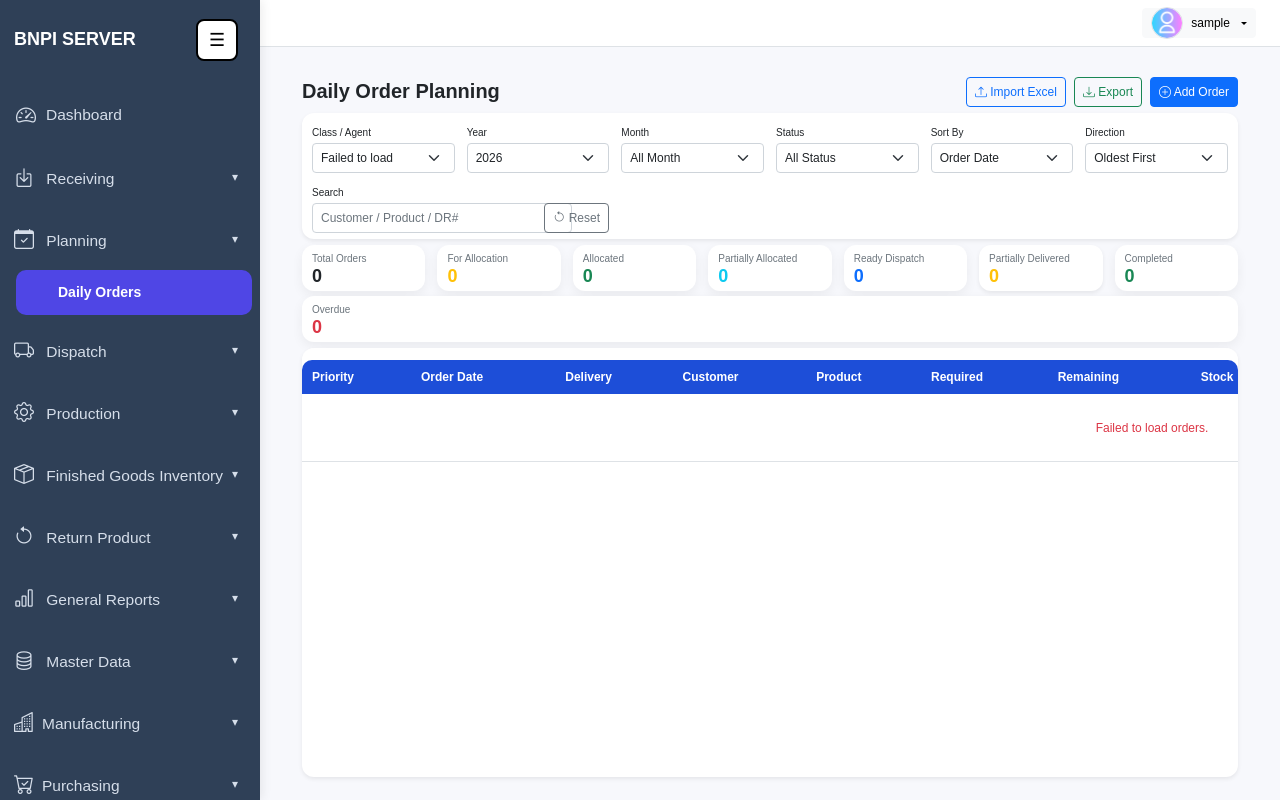
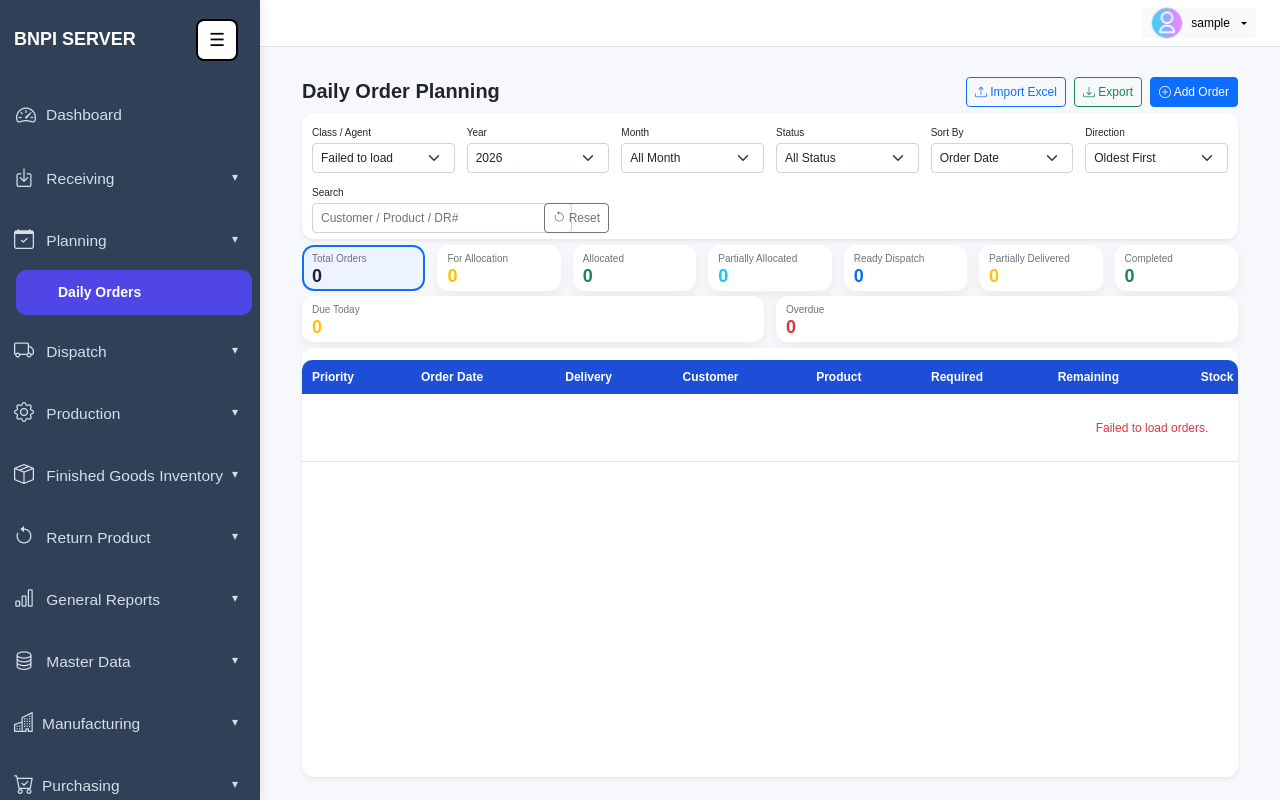
Before and after one commit to bobwendelarcon/biostar-inventory-dashboard, an ASP.NET Core app: page /DailyOrder in a window 1280 px wide. Run offline with ASP.NET Core 8, Linux system fonts and the light colour scheme; the visitor is signed in with stand-in values (Sample User, id 1); the project's own start-up code is not run, and a stand-in starts its controllers and pages.

Commit message:
added summary car

```diff
--- a/biostar_inventory_dashboard/Views/DailyOrder/Index.cshtml
+++ b/biostar_inventory_dashboard/Views/DailyOrder/Index.cshtml
@@ -105,6 +105,7 @@
                         <option value="READY FOR DISPATCH">Ready for Dispatch</option>
                         <option value="PARTIALLY DELIVERED">Partially Delivered</option>
                         <option value="COMPLETED">Completed</option>
+                        <option value="DUE TODAY">Due Today</option>
                         <option value="OVERDUE">Overdue</option>
                         <option value="CANCELLED">Cancelled</option>
                     </select>
@@ -158,19 +159,24 @@
     </div>
 
     <!-- SUMMARY CARDS -->
-    <div class="row g-3 mb-4">
+    <div class="row g-3 mb-4" id="dailyOrderSummaryCards">
 
         <div class="col">
-            <div class="card summary-card h-100">
+            <div class="card summary-card h-100"
+                 data-status="ALL">
                 <div class="card-body">
                     <div class="summary-label">Total Orders</div>
-                    <div class="summary-value" id="summaryTotalOrders">0</div>
+                    <div class="summary-value"
+                         id="summaryTotalOrders">
+                        0
+                    </div>
                 </div>
             </div>
         </div>
 
         <div class="col">
-            <div class="card summary-card h-100">
+            <div class="card summary-card h-100"
+                 data-status="FOR ALLOCATION">
                 <div class="card-body">
                     <div class="summary-label">For Allocation</div>
                     <div class="summary-value text-warning" id="summaryForAllocation">0</div>
@@ -179,7 +185,8 @@
         </div>
 
         <div class="col">
-            <div class="card summary-card h-100">
+        <div class="card summary-card h-100"
+             data-status="ALLOCATED">
             <div class="card-body">
                     <div class="summary-label">Allocated</div>
                     <div class="summary-value text-success" id="summaryAllocated">0</div>
@@ -188,7 +195,8 @@
         </div>
 
 <div class="col">
-            <div class="card summary-card h-100">
+<div class="card summary-card h-100"
+     data-status="PARTIALLY ALLOCATED">
                 <div class="card-body">
                     <div class="summary-label">Partially Allocated</div>
                     <div class="summary-value text-info" id="summaryPartial">0</div>
@@ -197,7 +205,8 @@
         </div>
 
         <div class="col">
-            <div class="card summary-card h-100">
+    <div class="card summary-card h-100"
+         data-status="READY FOR DISPATCH">
             <div class="card-body">
                     <div class="summary-label">Ready Dispatch</div>
                     <div class="summary-value text-primary" id="summaryReadyDispatch">0</div>
@@ -206,7 +215,8 @@
         </div>
 
         <div class="col">
-            <div class="card border-0 shadow-sm rounded-4 summary-card h-100">
+        <div class="card summary-card h-100"
+             data-status="PARTIALLY DELIVERED">
             <div class="card-body">
                     <div class="summary-label">Partially Delivered</div>
                     <div class="summary-value text-warning" id="summaryPartiallyDelivered">0</div>
@@ -215,7 +225,8 @@
         </div>
 
         <div class="col">
-            <div class="card summary-card h-100">
+        <div class="card summary-card h-100"
+             data-status="COMPLETED">
             <div class="card-body">
                     <div class="summary-label">Completed</div>
                     <div class="summary-value text-success" id="summaryCompleted">0</div>
@@ -224,7 +235,21 @@
         </div>
 
         <div class="col">
-            <div class="card summary-card h-100">
+        <div class="card summary-card h-100"
+             data-status="DUE TODAY">
+            <div class="card-body">
+                    <div class="summary-label">Due Today</div>
+                    <div class="summary-value text-warning"
+                         id="summaryDueToday">
+                        0
+                    </div>
+                </div>
+            </div>
+        </div>
+
+        <div class="col">
+        <div class="card summary-card h-100"
+             data-status="OVERDUE">
             <div class="card-body">
                     <div class="summary-label">Overdue</div>
                     <div class="summary-value text-danger" id="summaryOverdue">0</div>
--- a/biostar_inventory_dashboard/appsettings.json
+++ b/biostar_inventory_dashboard/appsettings.json
@@ -7,7 +7,7 @@
 
     //local
 
-    // "BaseUrl": "https://localhost:7114/"
+   //  "BaseUrl": "https://localhost:7114/"
 
 
   }
--- a/biostar_inventory_dashboard/wwwroot/css/dailyorder.css
+++ b/biostar_inventory_dashboard/wwwroot/css/dailyorder.css
@@ -477,3 +477,27 @@ body {
     font-weight: 600;
     margin-top: 3px;
 }
+
+/* ==========================================
+   CLICKABLE SUMMARY CARDS
+   ========================================== */
+
+#dailyOrderSummaryCards .summary-card {
+    cursor: pointer;
+    transition: background-color 0.15s ease, box-shadow 0.15s ease;
+}
+
+    #dailyOrderSummaryCards .summary-card:hover {
+        background-color: #f0f5ff;
+        box-shadow: inset 0 0 0 1px #86b7fe !important;
+    }
+
+    #dailyOrderSummaryCards .summary-card.active {
+        background-color: #eef4ff;
+        box-shadow: inset 0 0 0 2px #0d6efd !important;
+    }
+
+    #dailyOrderSummaryCards .summary-card:focus-visible {
+        outline: 2px solid #0d6efd;
+        outline-offset: 2px;
+    }
--- a/biostar_inventory_dashboard/wwwroot/js/dailyorder.js
+++ b/biostar_inventory_dashboard/wwwroot/js/dailyorder.js
@@ -8,7 +8,7 @@ let dailyOrderCurrentPage = 1;
 let dailyOrderTotalPages = 1;
 
 let dailyOrderIsLoadingPrevious = false;
-
+let pendingDailyOrderReload = false;
 
 function setDailyOrderDefaultFilters() {
 
@@ -82,6 +82,9 @@ document.addEventListener("DOMContentLoaded", function () {
         "",
         url.pathname + url.search + url.hash
     );
+
+    // Initialize clickable summary cards
+    initializeSummaryCards();
 
     // Load orders using default filters
     loadDailyOrders(true);
@@ -242,7 +245,12 @@ document.addEventListener("DOMContentLoaded", function () {
         ?.addEventListener("change", () => loadDailyOrders(true));
 
     document.getElementById("statusFilter")
-        ?.addEventListener("change", () => loadDailyOrders(true));
+        ?.addEventListener("change", function () {
+
+            updateActiveSummaryCard();
+
+            loadDailyOrders(true);
+        });
 
     document.getElementById("sortByFilter")
         ?.addEventListener("change", () => loadDailyOrders(true));
@@ -732,14 +740,41 @@ function resetDailyOrderFilters() {
     if (searchInput) {
         searchInput.value = "";
     }
-    // Remove the sidebar notification filter from the URL
+
+    clearTimeout(window.dailyOrderTypingTimeout);
+    isTypingFilter = false;
+
     const url = new URL(window.location.href);
+
     url.searchParams.delete("status");
-    window.history.replaceState({}, "", url.pathname + url.search + url.hash);
+
+    window.history.replaceState(
+        {},
+        "",
+        url.pathname + url.search + url.hash
+    );
+
     setDailyOrderDefaultFilters();
+
+    updateActiveSummaryCard();
 
     dailyOrderCurrentPage = 1;
     dailyOrderTotalPages = 1;
+
+    loadDailyOrders(true);
+}
+function processPendingDailyOrderReload() {
+
+    if (isLoadingDailyOrders ||
+        dailyOrderIsLoadingPrevious) {
+        return;
+    }
+
+    if (!pendingDailyOrderReload) {
+        return;
+    }
+
+    pendingDailyOrderReload = false;
 
     loadDailyOrders(true);
 }
@@ -1492,7 +1527,13 @@ function toInputDate(dateStr) {
 
 async function loadDailyOrders(scrollToBottom = false) {
 
-    if (isLoadingDailyOrders) return;
+    if (isLoadingDailyOrders ||
+        dailyOrderIsLoadingPrevious) {
+
+        pendingDailyOrderReload = true;
+        return;
+    }
+
     isLoadingDailyOrders = true;
 
     try {
@@ -1554,7 +1595,10 @@ async function loadDailyOrders(scrollToBottom = false) {
                 Failed to load orders.
             </td></tr>`;
     } finally {
+
         isLoadingDailyOrders = false;
+
+        processPendingDailyOrderReload();
     }
 }
 
@@ -1669,9 +1713,12 @@ async function fillDailyOrderInitialView() {
 
 async function loadPreviousDailyOrders() {
 
-    if (dailyOrderIsLoadingPrevious)
+    if (dailyOrderIsLoadingPrevious ||
+        isLoadingDailyOrders ||
+        pendingDailyOrderReload) {
+
         return;
-
+    }
     if (dailyOrderCurrentPage <= 1)
         return;
 
@@ -1737,15 +1784,19 @@ async function loadPreviousDailyOrders() {
     }
     finally {
 
-        dailyOrderIsLoadingPrevious =
-            false;
+        dailyOrderIsLoadingPrevious = false;
+
+        processPendingDailyOrderReload();
     }
 }
 
 async function refreshLoadedDailyOrders() {
-
-    if (isLoadingDailyOrders)
+    if (isLoadingDailyOrders ||
+        dailyOrderIsLoadingPrevious) {
+
+        pendingDailyOrderReload = true;
         return;
+    }
 
     const wrapper =
         document.querySelector(".dailyorder-table-wrapper");
@@ -1966,19 +2017,105 @@ async function refreshLoadedDailyOrders() {
     finally {
 
         isLoadingDailyOrders = false;
+
+        processPendingDailyOrderReload();
     }
 }
 
 function renderDailyOrderSummary(summary) {
-    document.getElementById("summaryTotalOrders").textContent = summary?.totalOrders ?? 0;
-    document.getElementById("summaryForAllocation").textContent = summary?.forAllocation ?? 0;
-    document.getElementById("summaryAllocated").textContent = summary?.allocated ?? 0;
-    document.getElementById("summaryPartial").textContent = summary?.partial ?? 0;
-    document.getElementById("summaryReadyDispatch").textContent = summary?.readyDispatch ?? 0;
-    document.getElementById("summaryPartiallyDelivered").textContent = summary?.partiallyDelivered ?? 0;
-    document.getElementById("summaryOverdue").textContent = summary?.overdue ?? 0;
-    document.getElementById("summaryCompleted").textContent = summary?.completed ?? 0;
-}
+
+    document.getElementById("summaryTotalOrders").textContent =
+        summary?.totalOrders ?? 0;
+
+    document.getElementById("summaryForAllocation").textContent =
+        summary?.forAllocation ?? 0;
+
+    document.getElementById("summaryAllocated").textContent =
+        summary?.allocated ?? 0;
+
+    document.getElementById("summaryPartial").textContent =
+        summary?.partial ?? 0;
+
+    document.getElementById("summaryReadyDispatch").textContent =
+        summary?.readyDispatch ?? 0;
+
+    document.getElementById("summaryPartiallyDelivered").textContent =
+        summary?.partiallyDelivered ?? 0;
+
+    document.getElementById("summaryOverdue").textContent =
+        summary?.overdue ?? 0;
+
+    document.getElementById("summaryCompleted").textContent =
+        summary?.completed ?? 0;
+
+    document.getElementById("summaryDueToday").textContent =
+        summary?.dueToday ?? 0;
+
+    updateActiveSummaryCard();
+}
+function initializeSummaryCards() {
+
+    const cards = document.querySelectorAll(
+        "#dailyOrderSummaryCards .summary-card[data-status]"
+    );
+
+    cards.forEach(card => {
+
+        card.setAttribute("role", "button");
+        card.setAttribute("tabindex", "0");
+
+        const selectCard = () => {
+
+            const statusFilter =
+                document.getElementById("statusFilter");
+
+            if (!statusFilter) return;
+
+            statusFilter.value = card.dataset.status;
+
+            statusFilter.dispatchEvent(
+                new Event("change", { bubbles: true })
+            );
+        };
+
+        card.addEventListener("click", selectCard);
+
+        card.addEventListener("keydown", function (e) {
+
+            if (e.key === "Enter" || e.key === " ") {
+
+                e.preventDefault();
+
+                selectCard();
+            }
+        });
+    });
+
+    updateActiveSummaryCard();
+}
+
+function updateActiveSummaryCard() {
+
+    const selectedStatus =
+        document.getElementById("statusFilter")?.value || "ALL";
+
+    document.querySelectorAll(
+        "#dailyOrderSummaryCards .summary-card[data-status]"
+    ).forEach(card => {
+
+        const isActive =
+            card.dataset.status === selectedStatus;
+
+        card.classList.toggle("active", isActive);
+
+        card.setAttribute(
+            "aria-pressed",
+            String(isActive)
+        );
+    });
+}
+
+
 function renderDailyOrderTable(data, mode = "replace") {
     const tbody = document.getElementById("dailyOrderTableBody");
 
```
Lines whose indentation alone changed are shown as unchanged.
